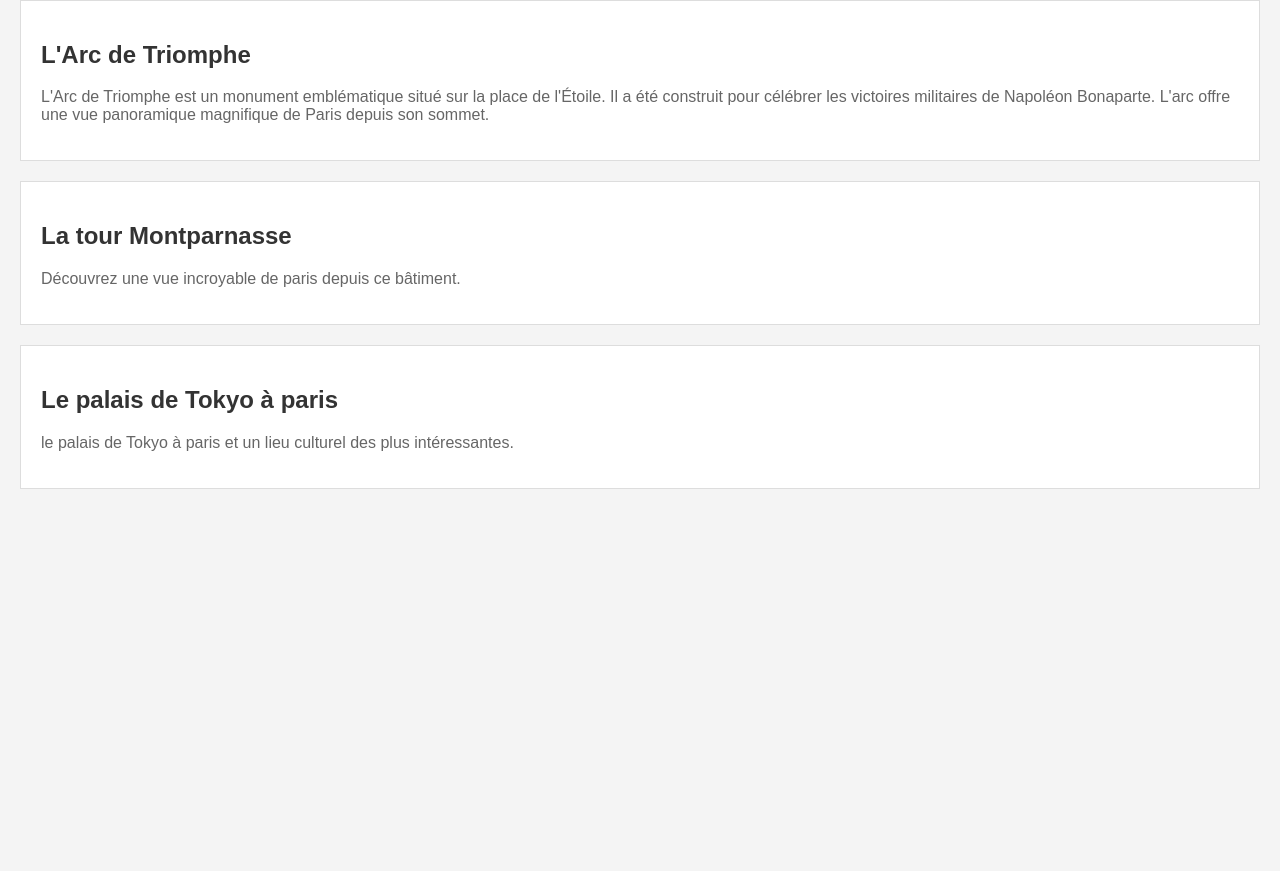
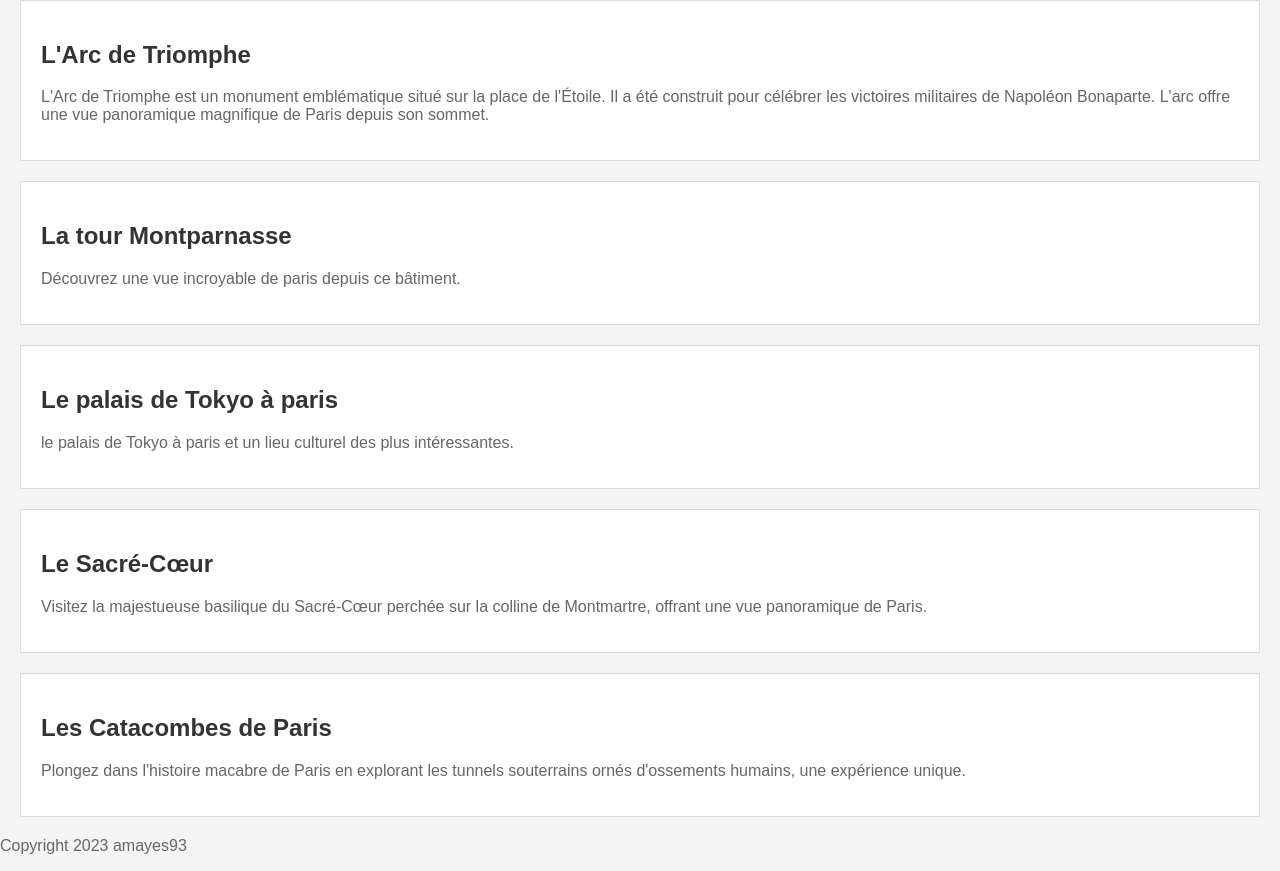
Before and after one commit to amayes93/AdSens, a plain HTML site: page index.html in a window 1280 px wide. Shown: the part 479-1350 px from the top of the page. Before the commit the page ends 988 px from the top, so only its background shows below. Drawn offline with Linux system fonts and the light colour scheme.

Commit message:
Update index.html

```diff
--- a/index.html
+++ b/index.html
@@ -3,7 +3,7 @@
 <head>
     <meta charset="UTF-8">
     <meta name="viewport" content="width=device-width, initial-scale=1.0">
-    <title>Les Monuments de Paris</title>
+    <title>Quelques monument à Paris</title>
   <script async src="https://pagead2.googlesyndication.com/pagead/js/adsbygoogle.js?client=ca-pub-7147147158535088"
      crossorigin="anonymous"></script>
 <!-- Ads -->
@@ -53,7 +53,7 @@ p {
 </head>
 <body>
     <header>
-        <h1>Les Monuments de Paris</h1>
+        <h1>Quelques monuments à Paris</h1>
     </header>
     <main>
         <section class="monument">
@@ -83,8 +83,6 @@ p {
                 L'arc offre une vue panoramique magnifique de Paris depuis son sommet.
             </p>
         </section>
-
-        <!-- Ajoutez des sections vides pour les autres monuments -->
         <section class="monument">
             <h2>La tour Montparnasse</h2>
             <p>
@@ -98,9 +96,22 @@ p {
                  le palais de Tokyo à paris et un lieu culturel des plus intéressantes.
             </p>
         </section>
+<section class="monument">
+            <h2>Le Sacré-Cœur</h2>
+            <p>
+                Visitez la majestueuse basilique du Sacré-Cœur perchée sur la colline de Montmartre, offrant une vue panoramique de Paris.
+            </p>
+        </section>
 
-        <!-- Répétez ces sections pour les autres monuments -->
-
+        <section class="monument">
+            <h2>Les Catacombes de Paris</h2>
+            <p>
+                Plongez dans l'histoire macabre de Paris en explorant les tunnels souterrains ornés d'ossements humains, une expérience unique.
+            </p>
+        </section>
+<footer>
+  <p>Copyright 2023 amayes93</p>
+</footer>
     </main>
 </body>
 </html>
```
